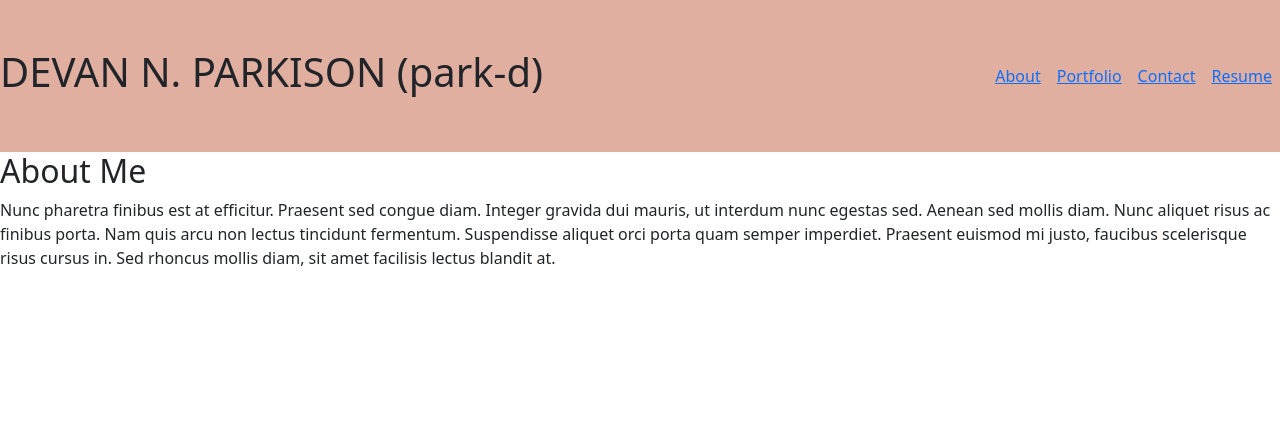
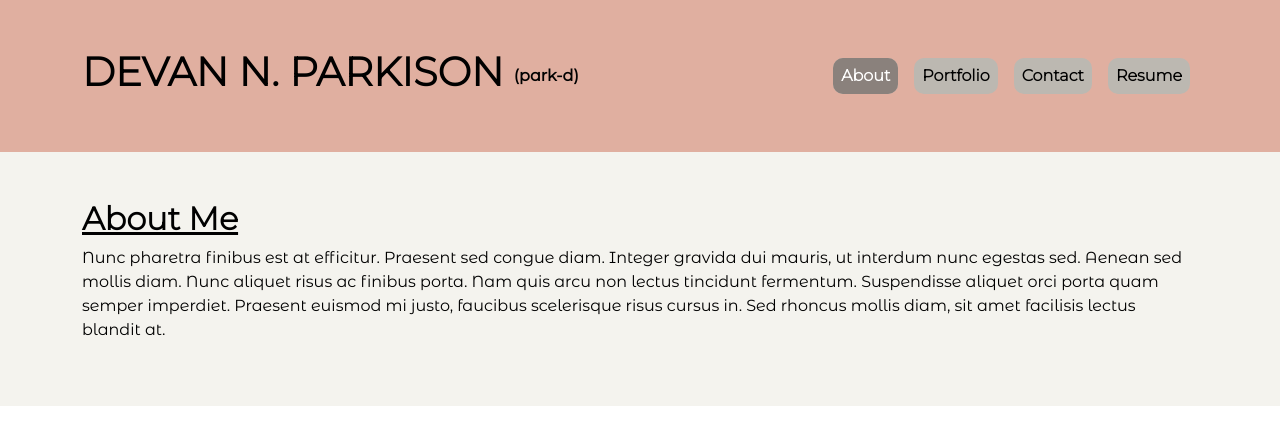
Before and after one commit to park-d/parkison-portfolio-react, a React (Create React App) app: page / in a window 1280 px wide. Shown: the top 444 px of the page. Built offline with nearby package versions, Linux system fonts and the light colour scheme.

Commit message:
added styling to pages

```diff
--- a/public/index.html
+++ b/public/index.html
@@ -1,20 +1,22 @@
 <!DOCTYPE html>
 <html lang="en">
+
 <head>
   <meta charset="utf-8" />
   <link rel="icon" href="%PUBLIC_URL%/favicon.ico" />
   <meta name="viewport" content="width=device-width, initial-scale=1" />
   <meta name="theme-color" content="#000000" />
-    <meta
-      name="description"
-      content="Web site created using create-react-app"
-    />
+  <meta name="description" content="Web site created using create-react-app" />
   <link rel="apple-touch-icon" href="%PUBLIC_URL%/logo192.png" />
   <!--
       manifest.json provides metadata used when your web app is installed on a
       user's mobile device or desktop. See https://developers.google.com/web/fundamentals/web-app-manifest/
     -->
   <link rel="manifest" href="%PUBLIC_URL%/manifest.json" />
+  <link rel="preconnect" href="https://fonts.googleapis.com">
+  <link rel="preconnect" href="https://fonts.gstatic.com" crossorigin>
+  <link href="https://fonts.googleapis.com/css2?family=Montserrat+Alternates&family=Montserrat:wght@300&display=swap"
+    rel="stylesheet">
   <!--
       Notice the use of %PUBLIC_URL% in the tags above.
       It will be replaced with the URL of the `public` folder during the build.
@@ -26,6 +28,7 @@
     -->
   <title>React App</title>
 </head>
+
 <body>
   <noscript>You need to enable JavaScript to run this app.</noscript>
   <div id="root"></div>
@@ -40,4 +43,5 @@
       To create a production bundle, use `npm run build` or `yarn build`.
     -->
 </body>
+
 </html>
--- a/src/components/NavBar.js
+++ b/src/components/NavBar.js
@@ -2,34 +2,40 @@ import React from 'react';
 
 function NavTabs({currentPage, handlePageChange}) {
     return (
-        <header className='d-flex justify-content-between'>
-            <h1 className = "py-5">DEVAN N. PARKISON (park-d)</h1>
+        <header >
+            <div className='d-flex justify-content-between container'>
+                <h1 className="py-5">DEVAN N. PARKISON <span>(park-d)</span></h1>
                 <nav className='d-flex align-items-center'>
-                <a className='px-2'
+                    <a
                         href="#about"
                         onClick={() => handlePageChange('About')}
+                        className={currentPage === 'About' ? ' px-2  active' : 'px-2'}
                     >
                         About
                     </a>
-                <a className='px-2'
+                    <a
                         href="#portfolio"
                         onClick={() => handlePageChange('Portfolio')}
+                        className={currentPage === 'Portfolio' ? ' px-2  active' : 'px-2'}
                     >
                         Portfolio
                     </a>
-                <a className='px-2'
+                    <a
                         href="#contact"
                         onClick={() => handlePageChange('Contact')}
+                        className={currentPage === 'Contact' ? ' px-2  active' : 'px-2'}
                     >
                         Contact
                     </a>
-                <a className='px-2'
+                    <a
                         href="#resume"
                         onClick={() => handlePageChange('Resume')}
+                        className={currentPage === 'Resume' ? ' px-2  active' : 'px-2'}
                     >
                         Resume
                     </a>
                 </nav>
+            </div>
         </header>
     );
 }
--- a/src/components/pages/About.js
+++ b/src/components/pages/About.js
@@ -2,7 +2,7 @@ import React from 'react';
 
 export default function About() {
     return (
-        <div className = 'page-content'>
+        <div className= 'page-content container py-5'>
             <h2>About Me</h2>
             <p>
                 Nunc pharetra finibus est at efficitur. Praesent sed congue diam.
--- a/src/components/pages/Contact.js
+++ b/src/components/pages/Contact.js
@@ -2,22 +2,22 @@ import React from 'react';
 
 export default function Contact() {
     return (
-        <div className='page-content container py-3'>
-            <h2>Contact</h2>
+        <div className='page-content container py-5'>
+            <h2>CONTACT</h2>
             <form>
                 <div className="form-group">
-                    <label htmlFor="name">Name</label>
+                    <label htmlFor="name">NAME</label>
                     <input type="text" className="form-control" id="nameInput" placeholder="Your name..."/>
                 </div>
                 <div className="form-group">
-                    <label htmlFor="email">Email address</label>
+                    <label htmlFor="email">EMAIL ADDRESS</label>
                     <input type="email" className="form-control" id="emailInput" aria-describedby="emailHelp" placeholder="Your email..."/>
                 </div>
                 <div className="form-group">
-                    <label htmlFor="message">Message</label>
+                    <label htmlFor="message">MESSAGE</label>
                     <textarea type="message" className="form-control" id="messageInput" placeholder="Your message..." />
                 </div>
-                <button type="submit" className="btn btn-primary">Submit</button>
+                <button type="submit">Submit</button>
             </form>
         </div>
     );
--- a/src/components/pages/Portfolio.js
+++ b/src/components/pages/Portfolio.js
@@ -2,7 +2,7 @@ import React from 'react';
 
 export default function Portfolio() {
     return (
-        <div className='page-content'>
+        <div className='page-content container py-5'>
             <h2>Portfolio</h2>
             <p>
                 Nunc pharetra finibus est at efficitur. Praesent sed congue diam.
--- a/src/components/pages/Resume.js
+++ b/src/components/pages/Resume.js
@@ -3,9 +3,9 @@ import resume from '../../images/ParkisonResume.pdf';
 
 export default function Resume() {
     return (
-        <div className='page-content'>
+        <div className='page-content container py-5'>
             <h2>Resume</h2>
-            <p>Download my <a href={resume} target="_blank" rel="noreferrer"> resume </a></p>
+            <p>Download my<a href={resume} target="_blank" rel="noreferrer">resume </a></p>
             <h3>Front-End Proficiencies</h3>
             <ul>
                 <li>HTML</li>
--- a/src/styles/header.css
+++ b/src/styles/header.css
@@ -1,4 +1,68 @@
+* {
+    font-family: 'Montserrat Alternates', sans-serif;
 
-header{
+}
+
+header {
     background-color: #E0AFA0;
+
 }
+
+h1,
+h2,
+h3,
+a,
+.form-group {
+    font-family: 'Montserrat', sans-serif;
+    font-weight: bold;
+}
+
+h2,
+h3 {
+    text-decoration: underline;
+}
+
+span {
+    font-size: 16px;
+    vertical-align: middle;
+}
+
+#root {
+    background-color: #F4F3EE;
+    color: black
+}
+
+a,
+button {
+    background-color: #BCB8B1;
+    color: black;
+    margin: 8px;
+    padding: 6px;
+    border: 0 solid black;
+    border-radius: 10px;
+    text-decoration: none;
+    box-shadow: inset 0 0 0 0 #BCB8B1;
+    transition: color .4s ease-in-out, box-shadow .4s ease-in-out;
+}
+
+a:hover,
+button:hover {
+    box-shadow: inset 0 -150px 0 0 #8A817C;
+    color: white;
+}
+
+form {
+    padding: 15px;
+    margin: 25px;
+    border: 1px solid black;
+    border-radius: 10px;
+}
+
+.form-group {
+    padding: 10px
+}
+
+.active {
+    box-shadow: inset 0 -150px 0 0 #8A817C;
+    color: white;
+}
```
Lines whose indentation alone changed are shown as unchanged.
